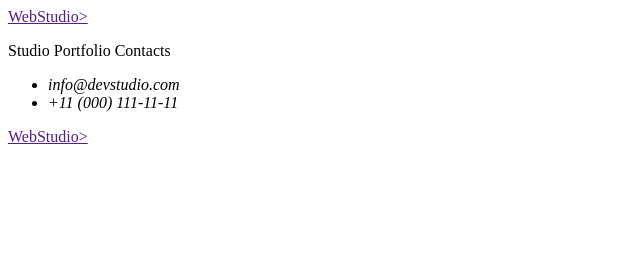
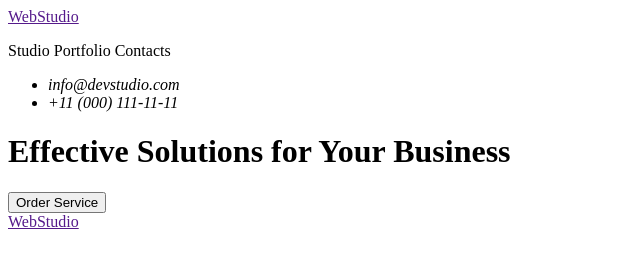
Before and after one commit to mykola170/goit-markup-hw-01, a plain HTML site: page index.html in a window 1280 px wide. Shown: the whole page, without its empty margins (0-640 px from the left). Drawn offline with Linux system fonts and the light colour scheme.

Commit message:
add index.html

```diff
--- a/index.html
+++ b/index.html
@@ -8,27 +8,30 @@
 <body>
     <header>
         <a
-         href="">WebStudio></a>
+         href="" target="_blank">WebStudio</a>
         <p>
-            Studio
-            Portfolio
-            Contacts
+            <nav>
+            Studio             Portfolio             Contacts
+        </nav>
         </p>
         <address>
-            <nav>
             <ul>
                 <li>info@devstudio.com
                 </li>
                 <li>+11 (000) 111-11-11
                 </li>
             </ul>
-            </nav>
         </address>
+        <h1>Effective Solutions
+            for Your Business</h1>
+
+            <button type="button"> Order Service</button>
     </header>
+
     <main></main>
     <footer>
         <a
-        href="">WebStudio></a>
+        href="">WebStudio</a>
     </footer>
 </body>
 </html>
```
